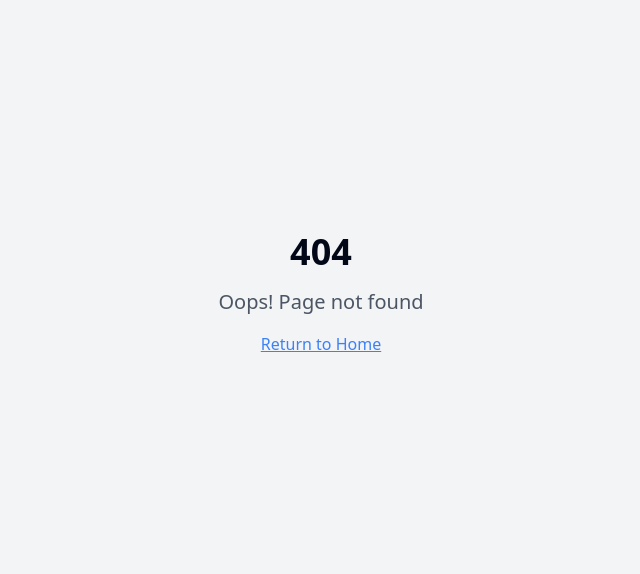
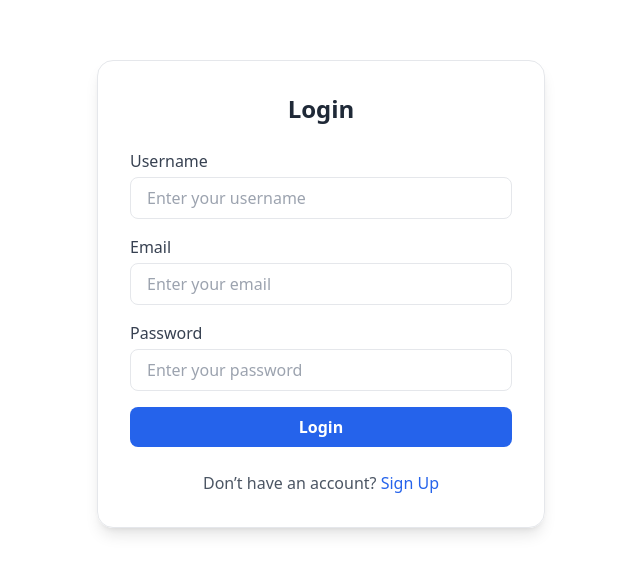
Before and after one commit to Sushma-1706/CodeClarity, a React (Vite) app in the folder CodeViz/: page /login in a window 1280 px wide. Before the commit this address had no page. Shown: the part 106-680 px from the top of the page, without its empty margins (319-959 px from the left). Built offline with nearby package versions, Linux system fonts and the light colour scheme.

Commit message:
Added Signup and Login Page

```diff
--- a/CodeViz/src/App.tsx
+++ b/CodeViz/src/App.tsx
@@ -5,6 +5,8 @@ import { QueryClient, QueryClientProvider } from "@tanstack/react-query";
 import { BrowserRouter, Routes, Route } from "react-router-dom";
 import Index from "./pages/Index";
 import NotFound from "./pages/NotFound";
+import Login from "./pages/Login.tsx";
+import Signup from "./pages/Signup.tsx";
 
 const queryClient = new QueryClient();
 
@@ -18,6 +20,8 @@ const App = () => (
           <Route path="/" element={<Index />} />
           {/* ADD ALL CUSTOM ROUTES ABOVE THE CATCH-ALL "*" ROUTE */}
           <Route path="*" element={<NotFound />} />
+          <Route path="/login" element={<Login/>}/>
+          <Route path="/signup" element={<Signup/>}/>
         </Routes>
       </BrowserRouter>
     </TooltipProvider>
--- a/CodeViz/src/components/layout/Dashboard.tsx
+++ b/CodeViz/src/components/layout/Dashboard.tsx
@@ -22,6 +22,7 @@ import {
   Minimize2
 } from "lucide-react";
 import { cn } from "@/lib/utils";
+import { useNavigate } from "react-router-dom";
 
 const tabs = [
   {
@@ -86,6 +87,7 @@ function fibonacci(n) {
 
 console.log(fibonacci(10));`);
   const [currentLanguage, setCurrentLanguage] = useState("javascript");
+  const naviagate = useNavigate();
 
   useEffect(() => {
     const handleSwitchToMLInsights = () => setActiveTab("ml-insights");
--- a/CodeViz/src/components/layout/Header.tsx
+++ b/CodeViz/src/components/layout/Header.tsx
@@ -1,6 +1,7 @@
 import { useState } from "react";
 import { Button } from "@/components/ui/button";
 import { ModeToggle } from "@/components/ui/mode-toggle";
+import { useNavigate } from "react-router-dom";
 import {
   Code,
   Brain,
@@ -15,6 +16,7 @@ import { cn } from "@/lib/utils";
 
 export const Header = () => {
   const [isMenuOpen, setIsMenuOpen] = useState(false);
+  const navigate = useNavigate();
 
   return (
     <header className="sticky top-0 z-50 w-full border-b border-border/20 bg-background/80 backdrop-blur-xl">
@@ -58,7 +60,7 @@ export const Header = () => {
 
           <ModeToggle />
 
-          <Button variant="secondary" size="sm" className="gap-2">
+          <Button variant="secondary" size="sm" className="gap-2" onClick={()=>navigate("/signup")}>
             <User className="h-4 w-4" />
             <span className="hidden sm:inline">Sign In</span>
           </Button>
--- /dev/null
+++ b/CodeViz/src/pages/Login.tsx
@@ -0,0 +1,131 @@
+// src/pages/Login.jsx
+import { useState } from "react";
+import { Link } from "react-router-dom";
+import { useNavigate } from "react-router-dom";
+function Login() {
+  const [formData, setFormData] = useState({
+    username: "",
+    email: "",
+    password: "",
+  });
+
+  const [errors, setErrors] = useState({});
+  const navigate = useNavigate();
+
+  // Validation function
+  const validate = () => {
+    let newErrors = {};
+
+    if (!formData.username.trim()) {
+      newErrors.username = "Username is required";
+    } else if (formData.username.length < 3) {
+      newErrors.username = "Username must be at least 3 characters";
+    }
+
+    if (!formData.email) {
+      newErrors.email = "Email is required";
+    } else if (!/\S+@\S+\.\S+/.test(formData.email)) {
+      newErrors.email = "Email is invalid";
+    }
+
+    if (!formData.password) {
+      newErrors.password = "Password is required";
+    } else if (formData.password.length < 6) {
+      newErrors.password = "Password must be at least 6 characters";
+    }
+
+    return newErrors;
+  };
+
+  const handleSubmit = (e) => {
+    e.preventDefault();
+    const validationErrors = validate();
+    if (Object.keys(validationErrors).length > 0) {
+      setErrors(validationErrors);
+    } else {
+      setErrors({});
+      navigate("/");
+    }
+  };
+
+  const handleChange = (e) => {
+    setFormData({ ...formData, [e.target.name]: e.target.value });
+  };
+
+  return (
+    <div className="flex items-center justify-center h-screen bg-white">
+      <div className="w-full max-w-md p-8 rounded-2xl shadow-lg border border-gray-200">
+        <h2 className="text-2xl font-bold text-center text-gray-800 mb-6">
+          Login
+        </h2>
+
+        <form className="space-y-4" onSubmit={handleSubmit}>
+          {/* Username */}
+          <div>
+            <label className="block text-gray-700 font-medium mb-1">Username</label>
+            <input
+              type="text"
+              name="username"
+              placeholder="Enter your username"
+              value={formData.username}
+              onChange={handleChange}
+              className="w-full px-4 py-2 border rounded-lg focus:ring-2 focus:ring-blue-500"
+            />
+            {errors.username && (
+              <p className="text-red-500 text-sm mt-1">{errors.username}</p>
+            )}
+          </div>
+
+          {/* Email */}
+          <div>
+            <label className="block text-gray-700 font-medium mb-1">Email</label>
+            <input
+              type="email"
+              name="email"
+              placeholder="Enter your email"
+              value={formData.email}
+              onChange={handleChange}
+              className="w-full px-4 py-2 border rounded-lg focus:ring-2 focus:ring-blue-500"
+            />
+            {errors.email && (
+              <p className="text-red-500 text-sm mt-1">{errors.email}</p>
+            )}
+          </div>
+
+          {/* Password */}
+          <div>
+            <label className="block text-gray-700 font-medium mb-1">Password</label>
+            <input
+              type="password"
+              name="password"
+              placeholder="Enter your password"
+              value={formData.password}
+              onChange={handleChange}
+              className="w-full px-4 py-2 border rounded-lg focus:ring-2 focus:ring-blue-500"
+            />
+            {errors.password && (
+              <p className="text-red-500 text-sm mt-1">{errors.password}</p>
+            )}
+          </div>
+
+          {/* Submit Button */}
+          <button
+            type="submit"
+            className="w-full bg-blue-600 text-white py-2 rounded-lg font-semibold hover:bg-blue-700 transition"
+          >
+            Login
+          </button>
+        </form>
+
+        <p className="text-center text-gray-600 mt-6">
+          Don’t have an account?{" "}
+          <Link to="/signup" className="text-blue-600 font-medium hover:underline">
+            Sign Up
+          </Link>
+        </p>
+      </div>
+    </div>
+  );
+}
+
+export default Login;
--- /dev/null
+++ b/CodeViz/src/pages/Signup.tsx
@@ -0,0 +1,132 @@
+// src/pages/Signup.jsx
+import { useState } from "react";
+import { Link } from "react-router-dom";
+import { useNavigate } from "react-router-dom";
+function Signup() {
+  const [formData, setFormData] = useState({
+    username: "",
+    email: "",
+    password: "",
+  });
+
+  const [errors, setErrors] = useState({});
+  const navigate = useNavigate();
+
+  // Validation function
+  const validate = () => {
+    let newErrors = {};
+
+    if (!formData.username.trim()) {
+      newErrors.username = "Username is required";
+    } else if (formData.username.length < 3) {
+      newErrors.username = "Username must be at least 3 characters";
+    }
+
+    if (!formData.email) {
+      newErrors.email = "Email is required";
+    } else if (!/\S+@\S+\.\S+/.test(formData.email)) {
+      newErrors.email = "Email is invalid";
+    }
+
+    if (!formData.password) {
+      newErrors.password = "Password is required";
+    } else if (formData.password.length < 6) {
+      newErrors.password = "Password must be at least 6 characters";
+    }
+
+    return newErrors;
+  };
+
+  const handleSubmit = (e) => {
+    e.preventDefault();
+    const validationErrors = validate();
+    if (Object.keys(validationErrors).length > 0) {
+      setErrors(validationErrors);
+    } else {
+      setErrors({});
+      navigate("/");
+
+    }
+  };
+
+  const handleChange = (e) => {
+    setFormData({ ...formData, [e.target.name]: e.target.value });
+  };
+
+  return (
+    <div className="flex items-center justify-center h-screen bg-white">
+      <div className="w-full max-w-md p-8 rounded-2xl shadow-lg border border-gray-200">
+        <h2 className="text-2xl font-bold text-center text-gray-800 mb-6">
+          Sign Up
+        </h2>
+
+        <form className="space-y-4" onSubmit={handleSubmit}>
+          {/* Username */}
+          <div>
+            <label className="block text-gray-700 font-medium mb-1">Username</label>
+            <input
+              type="text"
+              name="username"
+              placeholder="Enter your username"
+              value={formData.username}
+              onChange={handleChange}
+              className="w-full px-4 py-2 border rounded-lg focus:ring-2 focus:ring-blue-500"
+            />
+            {errors.username && (
+              <p className="text-red-500 text-sm mt-1">{errors.username}</p>
+            )}
+          </div>
+
+          {/* Email */}
+          <div>
+            <label className="block text-gray-700 font-medium mb-1">Email</label>
+            <input
+              type="email"
+              name="email"
+              placeholder="Enter your email"
+              value={formData.email}
+              onChange={handleChange}
+              className="w-full px-4 py-2 border rounded-lg focus:ring-2 focus:ring-blue-500"
+            />
+            {errors.email && (
+              <p className="text-red-500 text-sm mt-1">{errors.email}</p>
+            )}
+          </div>
+
+          {/* Password */}
+          <div>
+            <label className="block text-gray-700 font-medium mb-1">Password</label>
+            <input
+              type="password"
+              name="password"
+              placeholder="Enter your password"
+              value={formData.password}
+              onChange={handleChange}
+              className="w-full px-4 py-2 border rounded-lg focus:ring-2 focus:ring-blue-500"
+            />
+            {errors.password && (
+              <p className="text-red-500 text-sm mt-1">{errors.password}</p>
+            )}
+          </div>
+
+          {/* Submit Button */}
+          <button
+            type="submit"
+            className="w-full bg-blue-600 text-white py-2 rounded-lg font-semibold hover:bg-blue-700 transition"
+          >
+            Sign Up
+          </button>
+        </form>
+
+        <p className="text-center text-gray-600 mt-6">
+          Already have an account?{" "}
+          <Link to="/login" className="text-blue-600 font-medium hover:underline">
+            Login
+          </Link>
+        </p>
+      </div>
+    </div>
+  );
+}
+
+export default Signup;
```
Also changed, not shown: 1 other file (tests, documents, lock files or other folders).
